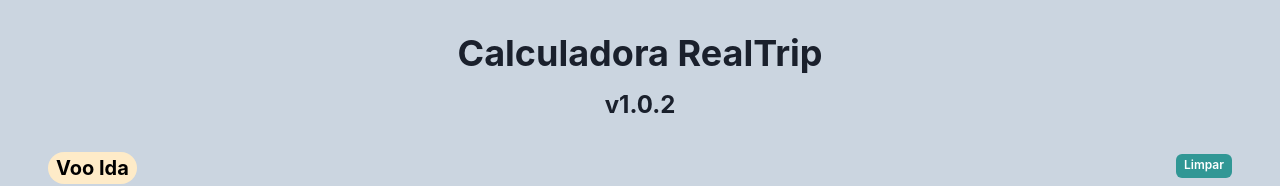
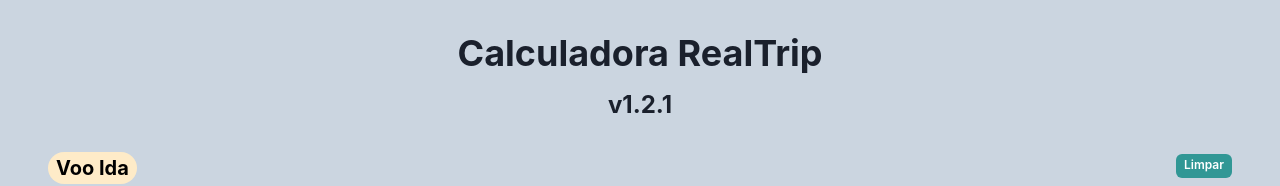
Before and after one commit to dmvilar/realtrip-calculator, a React (Vite) app: page / in a window 1280 px wide. Shown: the top 186 px of the page. Built offline with nearby package versions, Linux system fonts and the light colour scheme.

Commit message:
ajuste de versão

```diff
--- a/src/App.tsx
+++ b/src/App.tsx
@@ -104,7 +104,7 @@ function App() {
   return (
     <>
       <Heading marginBottom={"1rem"}>{"Calculadora RealTrip"}</Heading>
-      <Heading marginBottom={"1rem"} fontSize={"2xl"}>{"v1.0.2"}</Heading>
+      <Heading marginBottom={"1rem"} fontSize={"2xl"}>{"v1.2.1"}</Heading>
       <Calculator
         titulo="Voo Ida"
         qtdMilhas={qtdMilhasIda}
```
